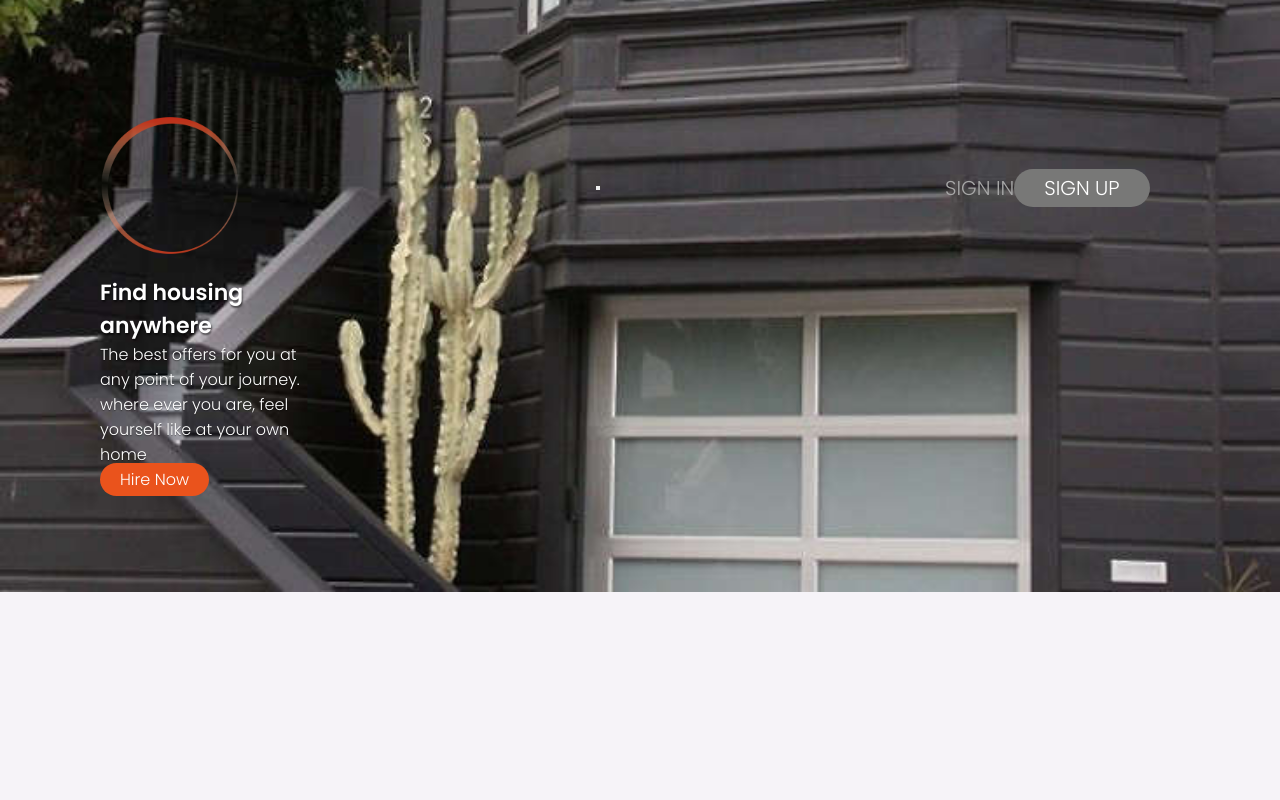
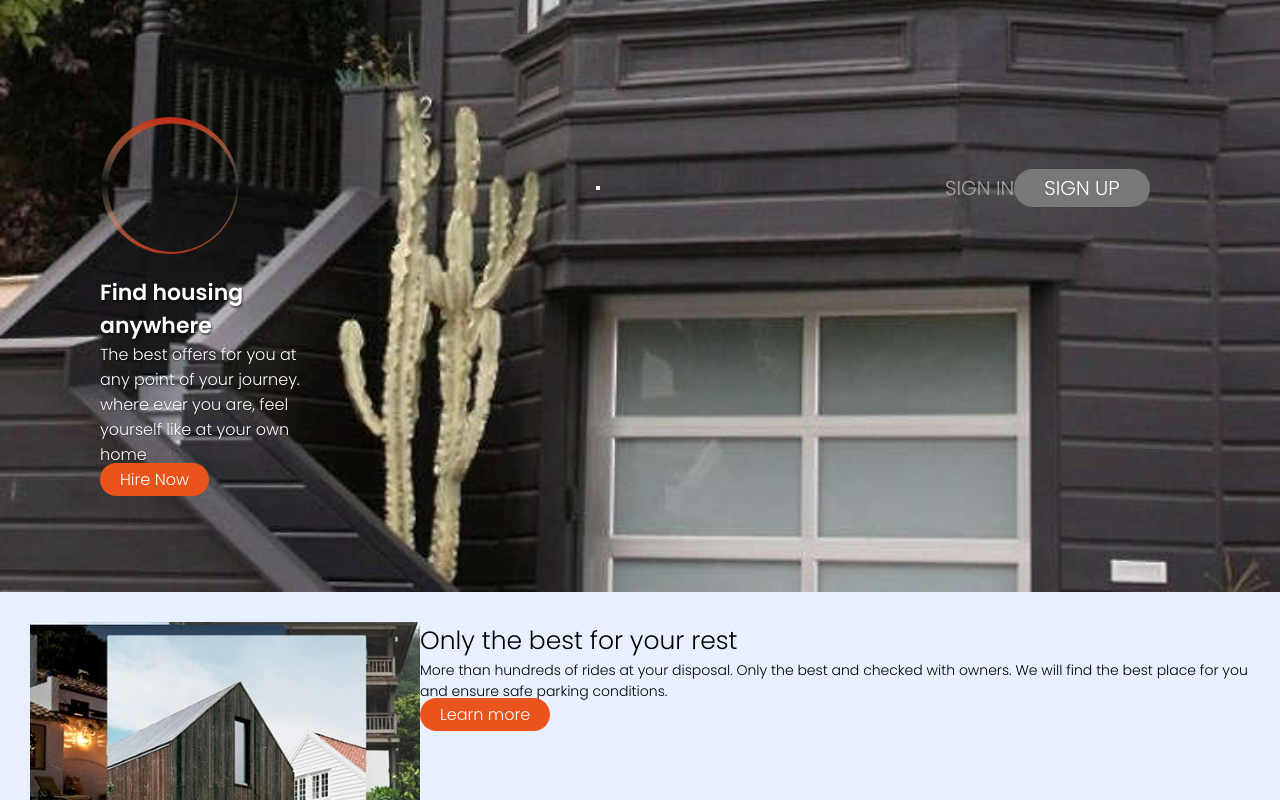
Before and after one commit to shella12/RentAnItemApp, a React (Create React App) app: page / in a window 1280 px wide. Shown: the top 800 px of the page. Built offline with nearby package versions, Linux system fonts and the light colour scheme; no server answers.

Commit message:
Define the ppath

```diff
--- a/src/App.js
+++ b/src/App.js
@@ -7,12 +7,14 @@ import AddHouse from './pages/AddHouse';
 import DeleteHouse from './pages/DeleteHouse';
 import HouseDetails from './pages/HouseDetails';
 import Header from './componenets/Header';
+import FeatureSection from './componenets/FeatureSection';
 
 function App() {
   return (
     <div className="App">
       {/* <Navbar /> */}
       <Header />
+      <FeatureSection />
       <Routes>
 
         <Route path="/" element={<Home />} />
```
